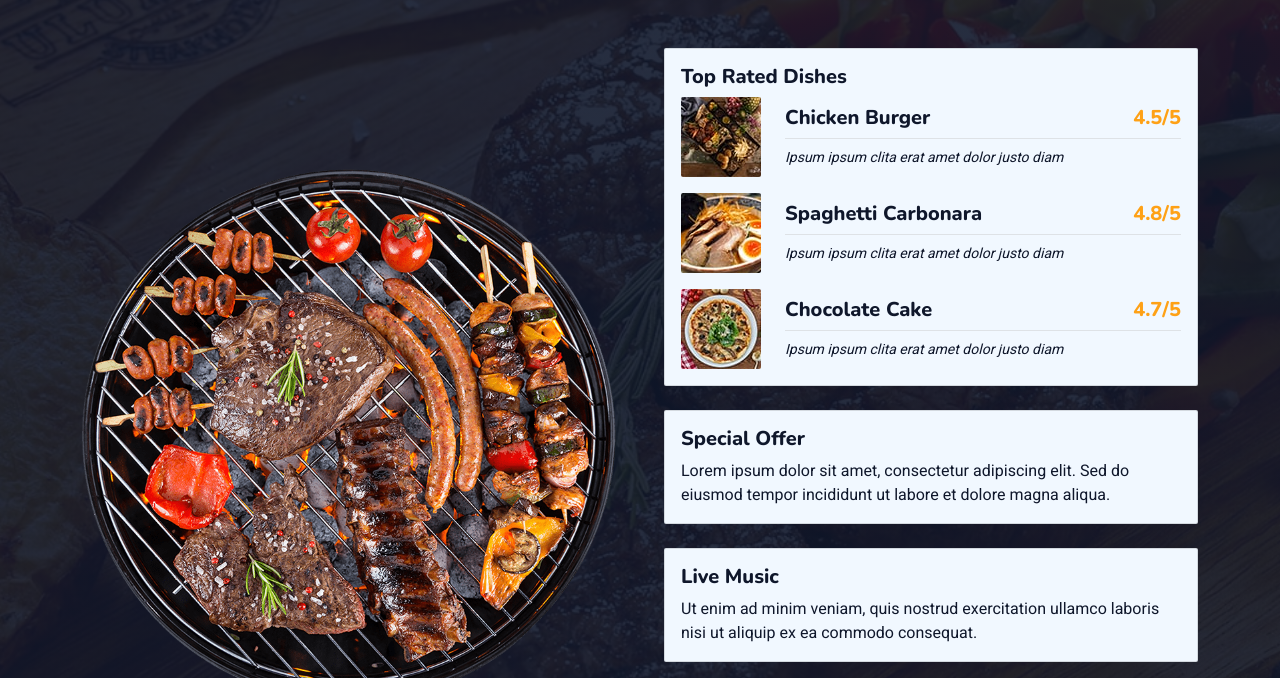
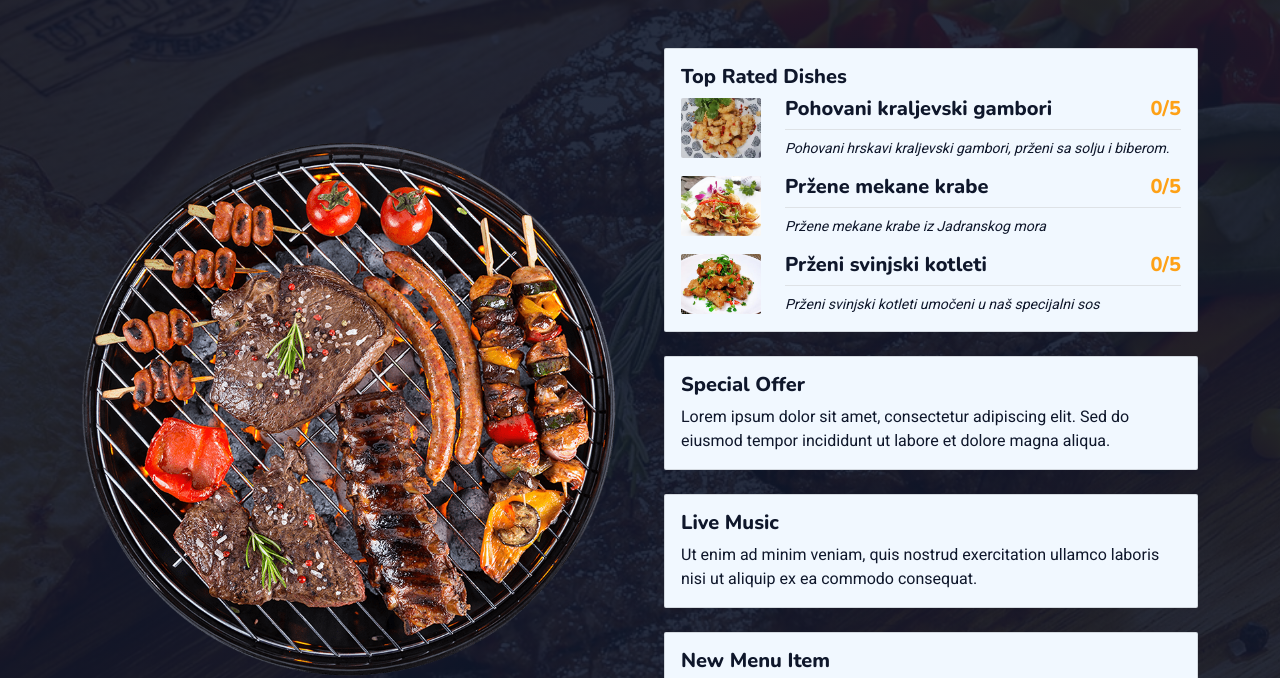
Before and after one commit to RadosavljevicVojin/RestaurantWebsite, a plain HTML site: page index.html in a window 1280 px wide. Shown: the part 96-774 px from the top of the page. Drawn offline with nearby package versions, Linux system fonts and the light colour scheme.

Commit message:
dodato ocenjivanje javascript

```diff
--- a/index.html
+++ b/index.html
@@ -30,6 +30,7 @@
 
     <!-- Template Stylesheet -->
     <link href="css/style.css" rel="stylesheet">
+
 </head>
 
 <body>
@@ -85,33 +86,33 @@
                                         <div class="card-body">
                                             <h5 class="card-title">Top Rated Dishes</h5>
                                             <div class="d-flex align-items-center">
-                                                <img class="flex-shrink-0 img-fluid rounded" src="img/menu-1.jpg" alt="" style="width: 80px;">
+                                                <img id = "img1" class="flex-shrink-0 img-fluid rounded" src="img/menu-1.jpg" alt="" style="width: 80px;">
                                                 <div class="w-100 d-flex flex-column text-start ps-4">
                                                     <h5 class="d-flex justify-content-between border-bottom pb-2">
-                                                        <span>Chicken Burger</span>
-                                                        <span class="text-primary">4.5/5</span>
+                                                        <span id = "ime1">Chicken Burger</span>
+                                                        <span id="ocena1" class="text-primary">4.5/5</span>
                                                     </h5>
-                                                    <small class="fst-italic">Ipsum ipsum clita erat amet dolor justo diam</small>
+                                                    <small id = "opis1" class="fst-italic">Ipsum ipsum clita erat amet dolor justo diam</small>
                                                 </div>
                                             </div>
                                             <div class="d-flex align-items-center mt-3">
-                                                <img class="flex-shrink-0 img-fluid rounded" src="img/menu-2.jpg" alt="" style="width: 80px;">
+                                                <img id="img2" class="flex-shrink-0 img-fluid rounded" src="img/menu-2.jpg" alt="" style="width: 80px;">
                                                 <div class="w-100 d-flex flex-column text-start ps-4">
                                                     <h5 class="d-flex justify-content-between border-bottom pb-2">
-                                                        <span>Spaghetti Carbonara</span>
-                                                        <span class="text-primary">4.8/5</span>
+                                                        <span id = "ime2">Spaghetti Carbonara</span>
+                                                        <span id = "ocena2" class="text-primary">4.8/5</span>
                                                     </h5>
-                                                    <small class="fst-italic">Ipsum ipsum clita erat amet dolor justo diam</small>
+                                                    <small id="opis2" class="fst-italic">Ipsum ipsum clita erat amet dolor justo diam</small>
                                                 </div>
                                             </div>
                                             <div class="d-flex align-items-center mt-3">
-                                                <img class="flex-shrink-0 img-fluid rounded" src="img/menu-3.jpg" alt="" style="width: 80px;">
+                                                <img id ="img3" class="flex-shrink-0 img-fluid rounded" src="img/menu-3.jpg" alt="" style="width: 80px;">
                                                 <div class="w-100 d-flex flex-column text-start ps-4">
                                                     <h5 class="d-flex justify-content-between border-bottom pb-2">
-                                                        <span>Chocolate Cake</span>
-                                                        <span class="text-primary">4.7/5</span>
+                                                        <span id = "ime3">Chocolate Cake</span>
+                                                        <span id = "ocena3" class="text-primary">4.7/5</span>
                                                     </h5>
-                                                    <small class="fst-italic">Ipsum ipsum clita erat amet dolor justo diam</small>
+                                                    <small id = "opis3" class="fst-italic">Ipsum ipsum clita erat amet dolor justo diam</small>
                                                 </div>
                                             </div>
                                         </div>
@@ -180,6 +181,7 @@
 
     <!-- Template Javascript -->
     <script src="js/main.js"></script>
+    <script src="js/index.js"></script>
 </body>
 
 </html>
--- /dev/null
+++ b/js/index.js
@@ -0,0 +1,112 @@
+$(document).ready(function() {
+    // Provera da li postoji ulaz za jela u localStorage
+
+    let jela = localStorage.getItem('jela');
+    let nizJela = []
+    if (!jela) {
+        console.log("aaaaa")
+        // Ako ulaz ne postoji, kreiraj niz od 9 elemenata sa statičkim podacima
+        nizJela = [
+            {
+                id:1,
+                ime: 'Pohovani kraljevski gambori',
+                slika: 'img/kinezi_jelo_1.png',
+                opis: 'Pohovani hrskavi kraljevski gambori, prženi sa solju i biberom.',
+                sumaOcena: 0,
+                brojOcena: 0,
+                prosecnaOcena: 0
+            },
+            {
+                id:2,
+                ime: 'Pržene mekane krabe',
+                slika: 'img/kinezi_jelo_2.png',
+                opis: 'Pržene mekane krabe iz Jadranskog mora',
+                sumaOcena: 0,
+                brojOcena: 0,
+                prosecnaOcena: 0
+            },
+            {
+                id:3,
+                ime: 'Prženi svinjski kotleti',
+                slika: 'img/kinezi_jelo_3.png',
+                opis: 'Prženi svinjski kotleti umočeni u naš specijalni sos',
+                sumaOcena: 0,
+                brojOcena: 0,
+                prosecnaOcena: 0
+            },
+            {
+                id:4,
+                ime: 'Palačinke sa prženim prsima od patke',
+                slika: 'img/kinezi_predjelo_1.png',
+                opis: '',
+                sumaOcena: 0,
+                brojOcena: 0,
+                prosecnaOcena: 0
+            },
+            {
+                id:5,
+                ime: 'Palačinke sa jagnjetinom',
+                slika: 'img/kinezi_predjelo_2.png',
+                opis: '',
+                sumaOcena: 0,
+                brojOcena: 0,
+                prosecnaOcena: 0
+            },
+            {
+                id:6,
+                ime: 'Satai piletina na ražnju',
+                slika: 'img/kinezi_predjelo_3.png',
+                opis: '',
+                sumaOcena: 0,
+                brojOcena: 0,
+                prosecnaOcena: 0
+            },
+            {
+                id:7,
+                ime: 'Pohovani sladoled',
+                slika: 'img/slatko_1.png',
+                opis: 'Pohovani sladoled sa prelivom od čokolade i prahom od pistaća',
+                sumaOcena: 0,
+                brojOcena: 0,
+                prosecnaOcena: 0
+            },
+            {
+                id:8,
+                ime: 'Rolnice sa bananom',
+                slika: 'img/slatko_2.png',
+                opis: 'Pržene rolnice sa bananom i kremom',
+                sumaOcena: 0,
+                brojOcena: 0,
+                prosecnaOcena: 0
+            },
+            {
+                id:9,
+                ime: 'Mus od čokolade',
+                slika: 'img/slatko_3.png',
+                opis: 'Sočan mus od čokolade',
+                sumaOcena: 0,
+                brojOcena: 0,
+                prosecnaOcena: 0
+            }
+        ];
+
+        // Pretvori niz u JSON string i sačuvaj u localStorage
+        localStorage.setItem('jela', JSON.stringify(nizJela));
+    }else{
+        nizJela = JSON.parse(jela)
+        console.log("bbb")
+    }
+    for (let i = 0; i < 3; i++) {
+        let dish = nizJela[i];
+        let imgElement = document.getElementById('img' + (i + 1));
+        let imeElement = document.getElementById('ime' + (i + 1));
+        let ocenaElement = document.getElementById('ocena' + (i + 1));
+        let opisElement = document.getElementById('opis' + (i + 1));
+
+        imgElement.src = dish.slika;
+        imeElement.textContent = dish.ime;
+        ocenaElement.textContent = dish.prosecnaOcena + '/5';
+        opisElement.textContent = dish.opis;
+    }
+
+});
--- a/js/main.js
+++ b/js/main.js
@@ -76,21 +76,21 @@
 
 
     // Modal Video
-    $(document).ready(function () {
-        var $videoSrc;
-        $('.btn-play').click(function () {
-            $videoSrc = $(this).data("src");
-        });
-        console.log($videoSrc);
+    // $(document).ready(function () {
+    //     var $videoSrc;
+    //     $('.btn-play').click(function () {
+    //         $videoSrc = $(this).data("src");
+    //     });
+    //     console.log($videoSrc);
 
-        $('#videoModal').on('shown.bs.modal', function (e) {
-            $("#video").attr('src', $videoSrc + "?autoplay=1&amp;modestbranding=1&amp;showinfo=0");
-        })
+    //     $('#videoModal').on('shown.bs.modal', function (e) {
+    //         $("#video").attr('src', $videoSrc + "?autoplay=1&amp;modestbranding=1&amp;showinfo=0");
+    //     })
 
-        $('#videoModal').on('hide.bs.modal', function (e) {
-            $("#video").attr('src', $videoSrc);
-        })
-    });
+    //     $('#videoModal').on('hide.bs.modal', function (e) {
+    //         $("#video").attr('src', $videoSrc);
+    //     })
+    // });
 
 
     // Testimonials carousel
```
Also changed, not shown: hrana/predjelo1.html (+13 -1 lines), js/hrana.js (added, +44 -0 lines).
